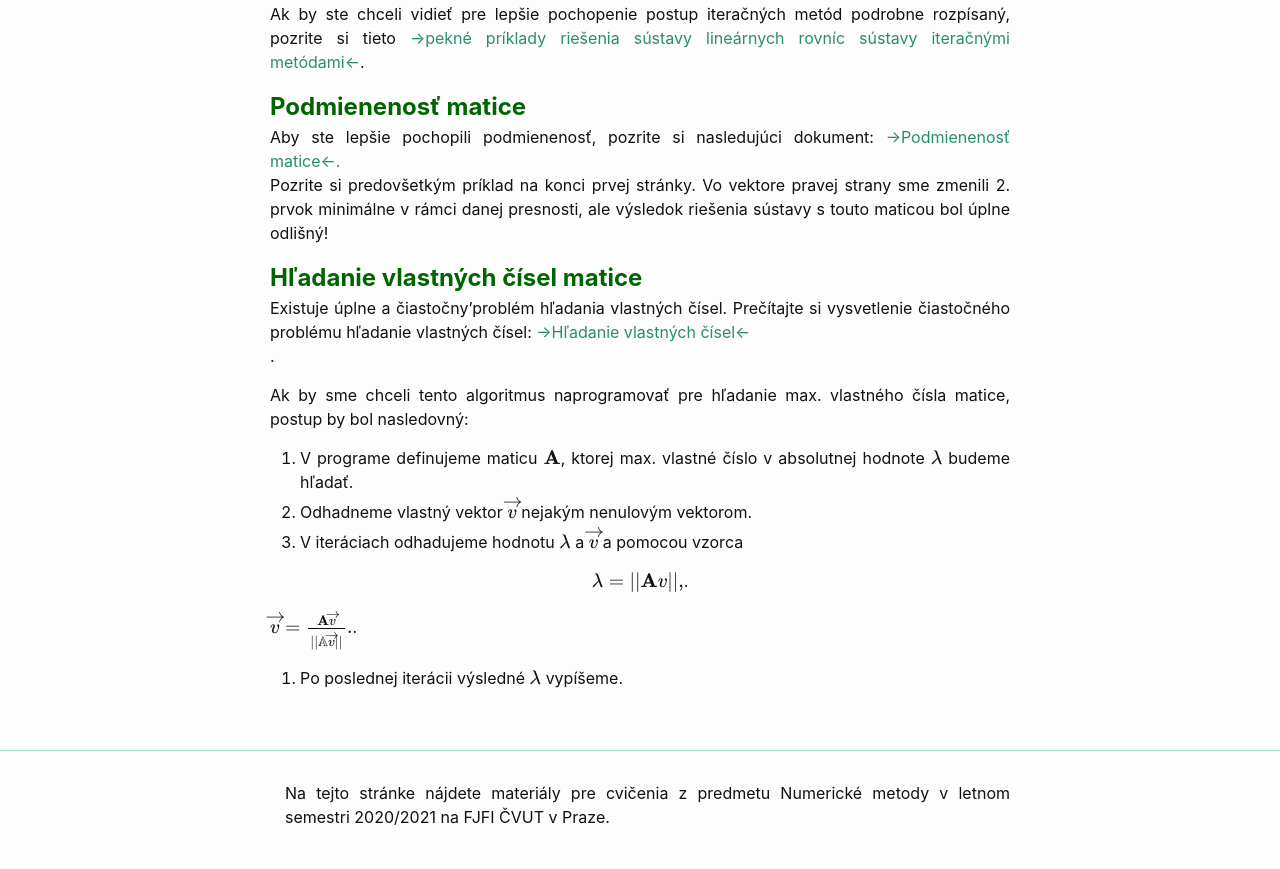
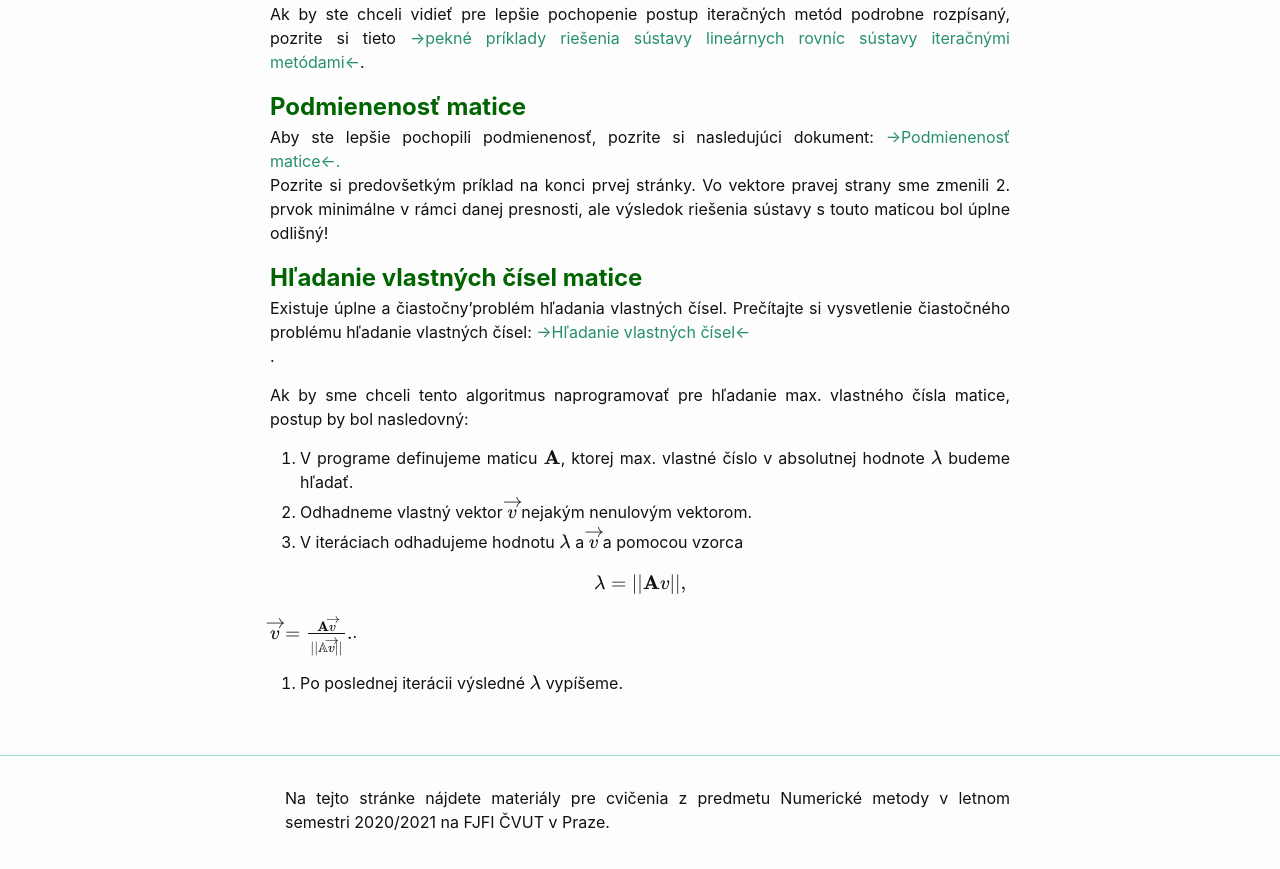
Before and after one commit to maslarova/maslarova.github.io, a Jekyll site: the page built from _posts/2021-03-11-cvicenie4.md, in a window 1280 px wide, cut to the strip 1096-1990 px from the top of the page. Shown: the top 869 px of the strip. Built offline with Jekyll 4.4.1, drawn with Linux system fonts in a browser that asks for light colours.

Commit message:
2021-03-11-cvicenie4.md

```diff
--- a/_posts/2021-03-11-cvicenie4.md
+++ b/_posts/2021-03-11-cvicenie4.md
@@ -52,9 +52,8 @@
 {: .centering}
 $$
 \lambda = ||\mathbf{A}v||,
-$$.
-
-
+$$
+{: .centering}
 $$
 \overrightarrow{v} =\frac{ \mathbf{A} \overrightarrow{v} }{||\mathbb{A}\overrightarrow{v}||}.
 $$.
```
